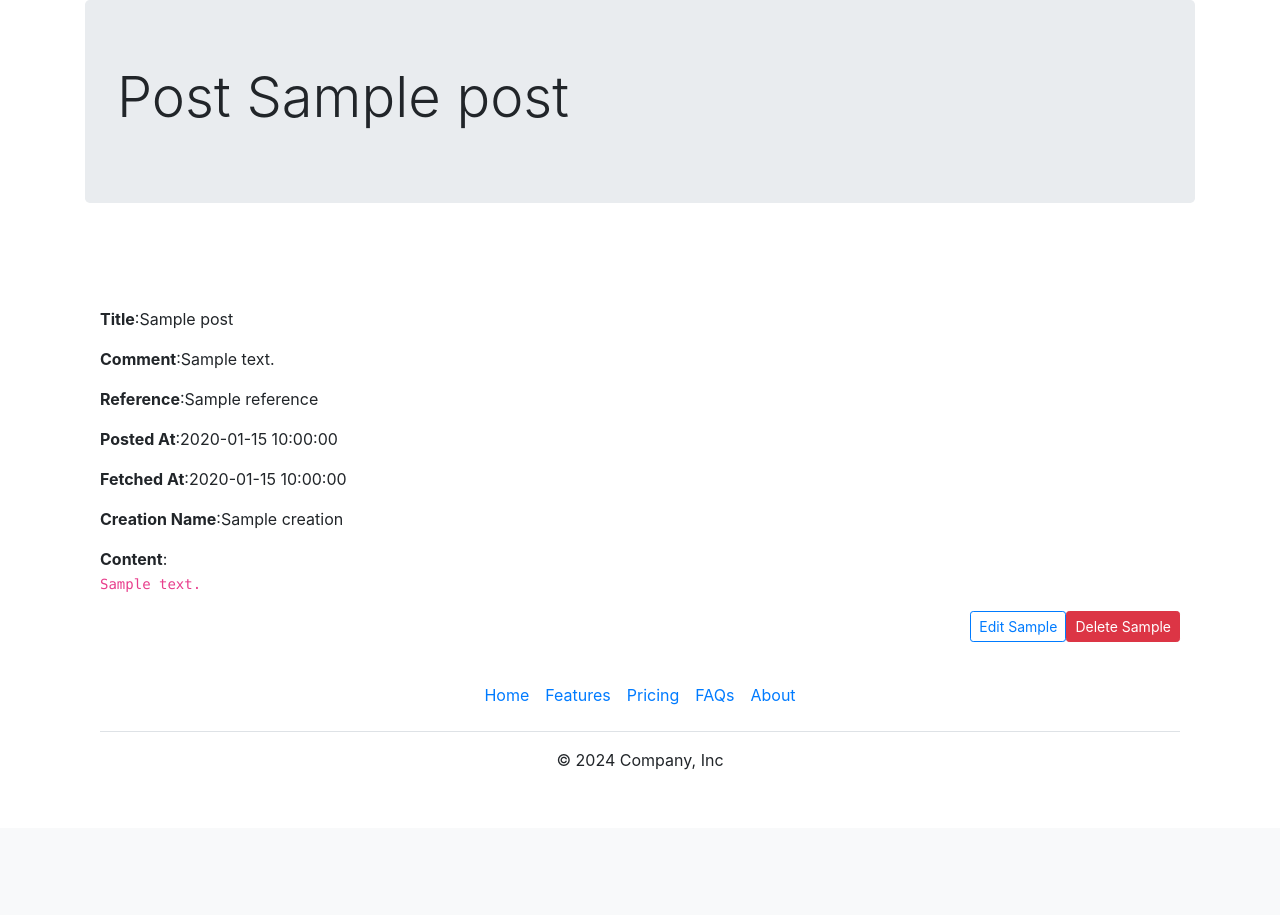
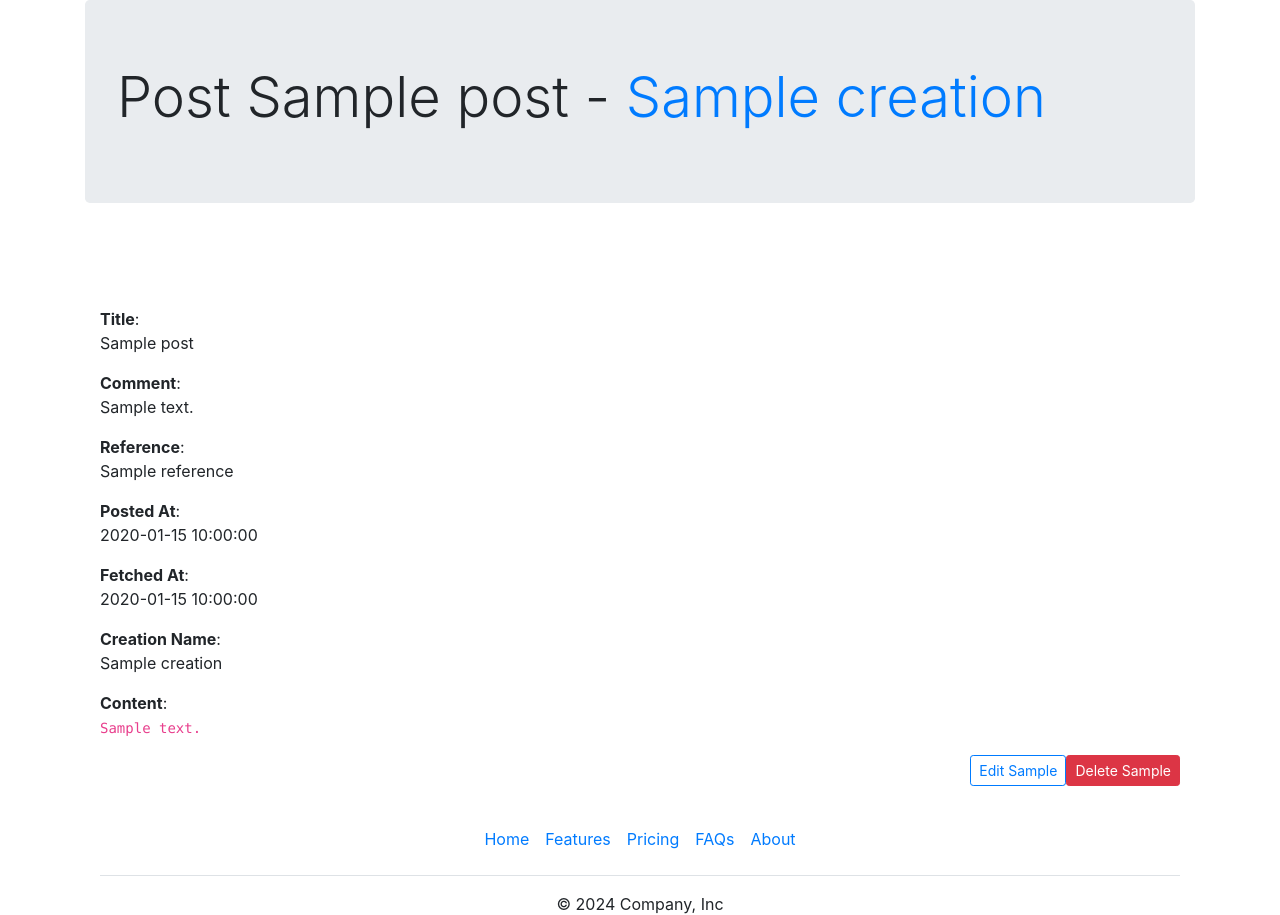
Before and after one commit to trainingmb/inadis, a Python web app: template app/v1/templates/user/post_view.html in a window 1280 px wide. Shown: the part 56-971 px from the top of the page. Before the commit the page ends 826 px from the top, so only its background shows below. Run offline with Jinja, Linux system fonts and the light colour scheme; the template is opened without the code that fills it: most values are stand-ins (such as "Sample title", 1, 10 or a date in 2020); form fields are guessed from the names that the template uses.

Commit message:
Update post_view.html

```diff
--- a/app/v1/templates/user/post_view.html
+++ b/app/v1/templates/user/post_view.html
@@ -6,29 +6,37 @@
 Creation View
 {% endblock %}
 
-{% block wrapper%}<div align="centre"><h1 class="display-4">Post {{post.title}} </h1></div>{% endblock %}
+{% block wrapper%}
+<div align="centre">
+	<h1 class="display-4">
+		Post {{post.title}} -
+	<a href="{{url_for('app_views.rud_creation', creator_id=creator.id, creation_id=post.creation_id)}}">
+		{{ post.creation.name }}
+	</a>
+	</h1>
+</div>{% endblock %}
 
 {% block content %}
 {% include 'includes/_formerror.html' %}
 <div id="post_details_view" class='container post'>
     <div class="post_details align-right">
         <p>
-            <strong>Title</strong>:{{post.title}}
+            <strong>Title</strong>:<br>{{post.title}}
         </p>
         <p>
-            <strong>Comment</strong>:{{post.comment}}
+            <strong>Comment</strong>:<br>{{post.comment}}
         </p>
         <p>
-            <strong>Reference</strong>:{{post.reference}}
+            <strong>Reference</strong>:<br>{{post.reference}}
         </p>
         <p>
-            <strong>Posted At</strong>:{{post.posted_at}}
+            <strong>Posted At</strong>:<br>{{post.posted_at}}
         </p>
         <p>
-            <strong>Fetched At</strong>:{{post.fetched_at}}
+            <strong>Fetched At</strong>:<br>{{post.fetched_at}}
         </p>
         <p>
-            <strong>Creation Name</strong>:{{post.creation.name}}
+            <strong>Creation Name</strong>:<br>{{post.creation.name}}
         </p>
         <p>
             <strong>Content</strong>:<br>
```
